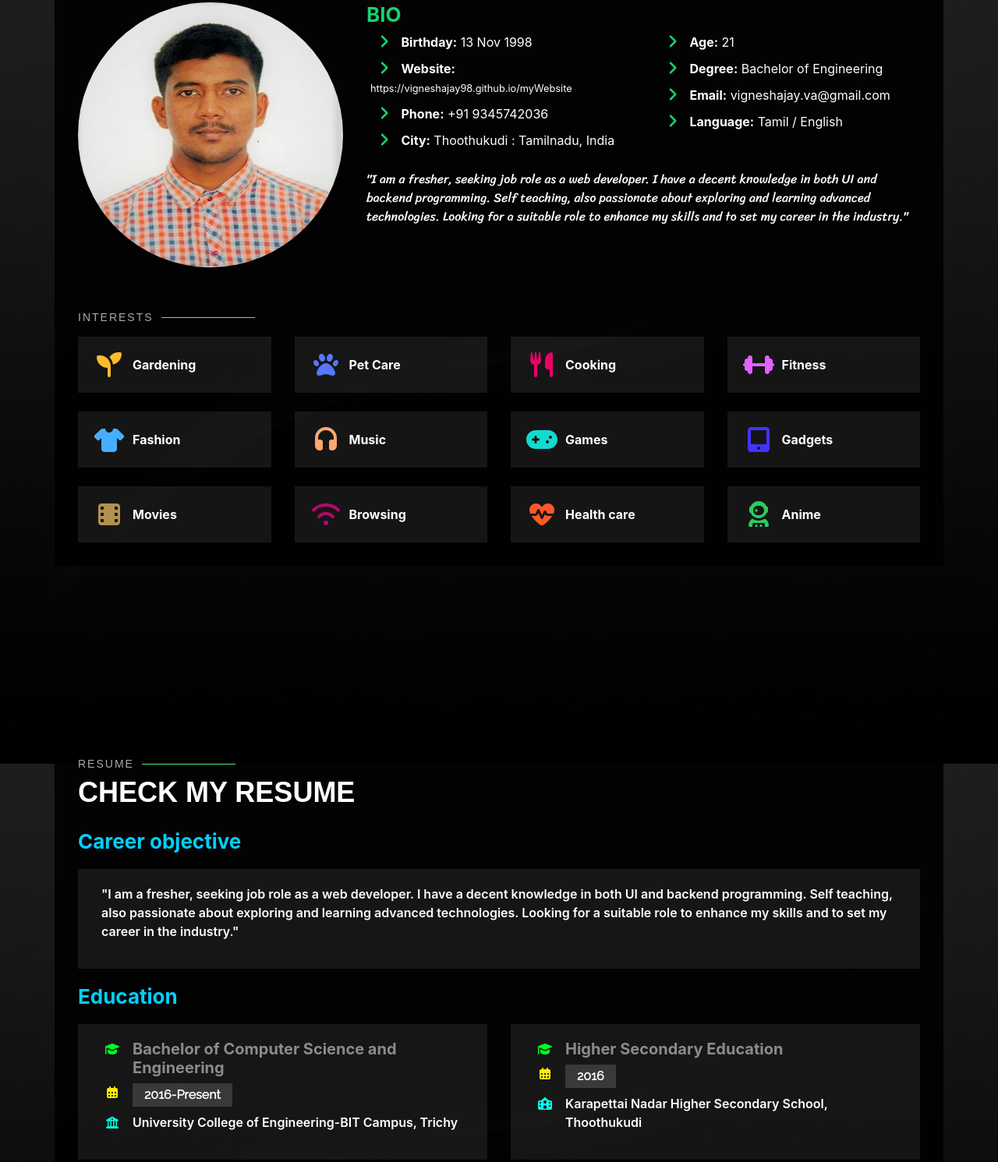
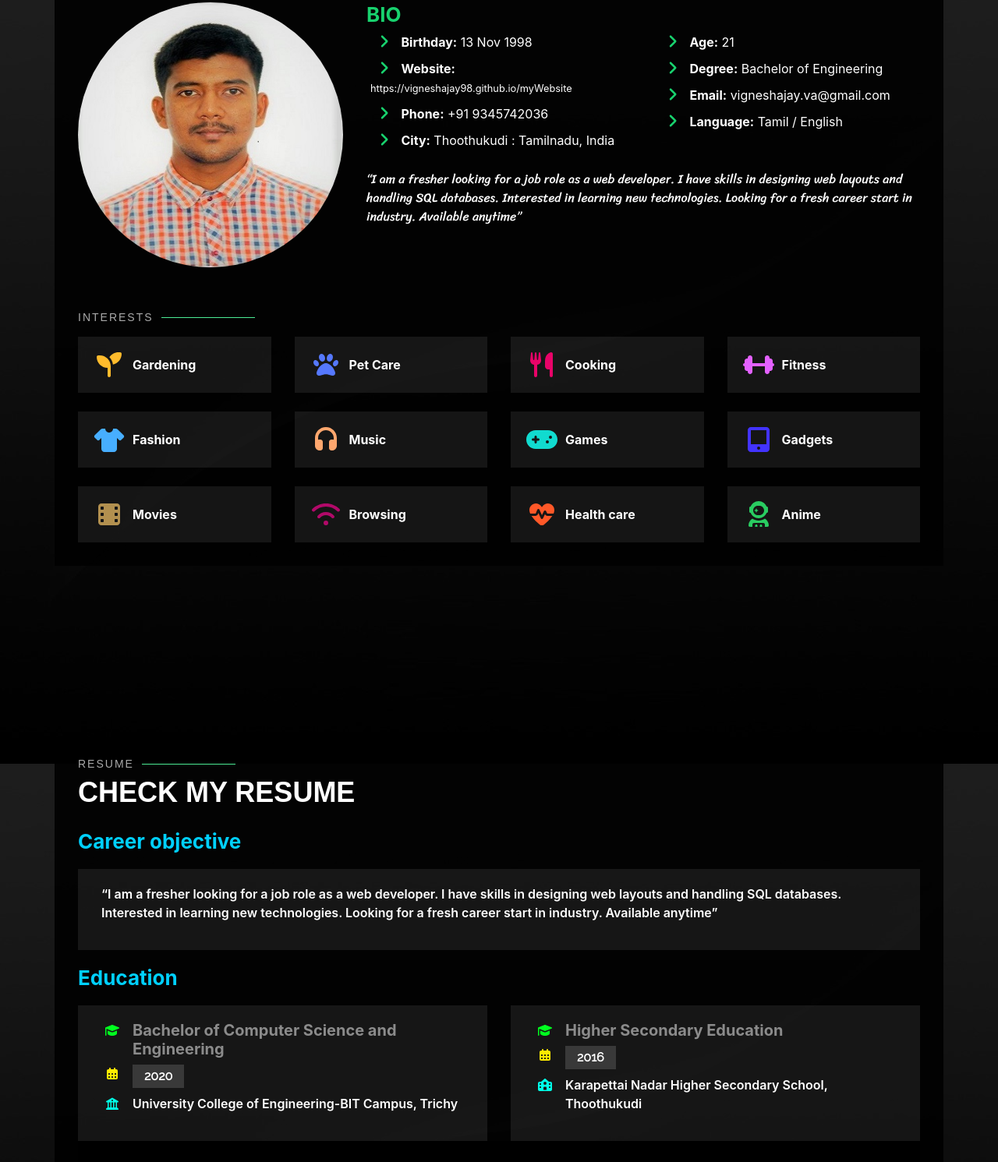
Before and after one commit to VigneshAjay98/my-website, a plain HTML site: page index.html in a window 1280 px wide. Shown: the part 990-2481 px from the top of the page at 78% size. Drawn offline with nearby package versions, Linux system fonts and the light colour scheme; a web font is replaced by a local one.

Commit message:
Update index.html

```diff
--- a/index.html
+++ b/index.html
@@ -95,8 +95,7 @@
 			            </div>
 			          </div>
 			          <p>
-			            "I am a fresher, seeking job role as a web developer. I have a decent knowledge in both UI and backend programming. Self teaching, also passionate about exploring and learning advanced technologies.
-						Looking for a suitable role to enhance my skills and to set my career in the industry."
+			            “I am a fresher looking for a job role as a web developer. I have skills in designing web layouts and handling SQL databases. Interested in learning new technologies. Looking for a fresh career start in industry. Available anytime”
 			          </p>
 		    	</div>
 			</div>
@@ -202,8 +201,7 @@
     <div class="row">
       <div class="col-lg-12 d-flex align-items-stretch">
           <div class="info-box">
-            <p>"I am a fresher, seeking job role as a web developer. I have a decent knowledge in both UI and backend programming. Self teaching, also passionate about exploring and learning advanced technologies.
-            Looking for a suitable role to enhance my skills and to set my career in the industry."
+            <p>“I am a fresher looking for a job role as a web developer. I have skills in designing web layouts and handling SQL databases. Interested in learning new technologies. Looking for a fresh career start in industry. Available anytime”
             </p>
           </div>
       </div>
@@ -216,7 +214,7 @@
           <div class="info-box">
             <ul class="fa-ul">
               <li><span class="fa-li"><i class="fas fa-graduation-cap" style="color: #00ff1f;"></i></span><h3 class="degree">Bachelor of Computer Science and Engineering</h3></li>
-              <li><span class="fa-li"><i class="fas fa-calendar-alt" style="color: #ffeb00;"></i></span><h4 class="batch">2016-Present</h4></li>
+              <li><span class="fa-li"><i class="fas fa-calendar-alt" style="color: #ffeb00;"></i></span><h4 class="batch">2020</h4></li>
               <li><span class="fa-li"><i class="fas fa-university" style="color: #00ffe7;"></i></span><p class="college">University College of Engineering-BIT Campus, Trichy</p></li>
             </ul>
           </div>
```
